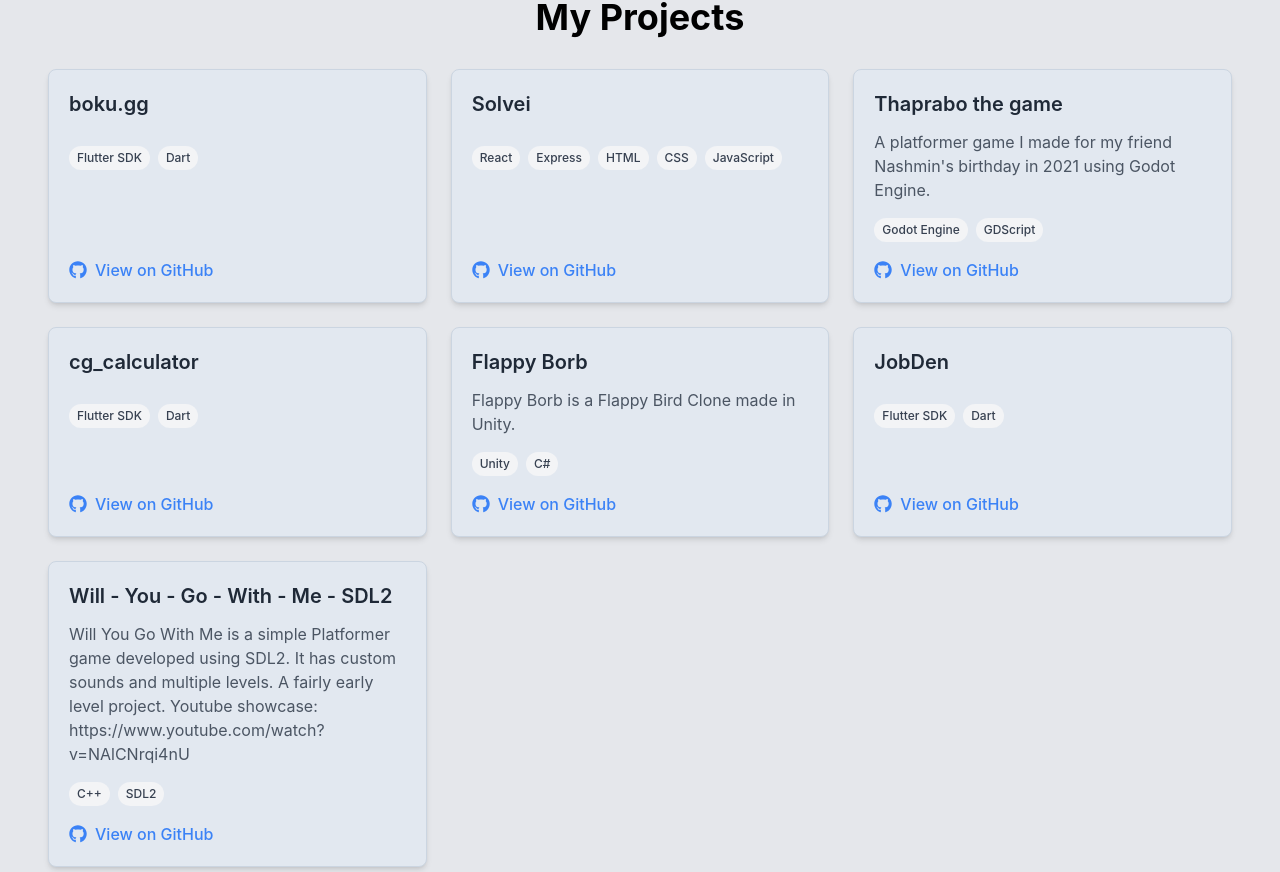
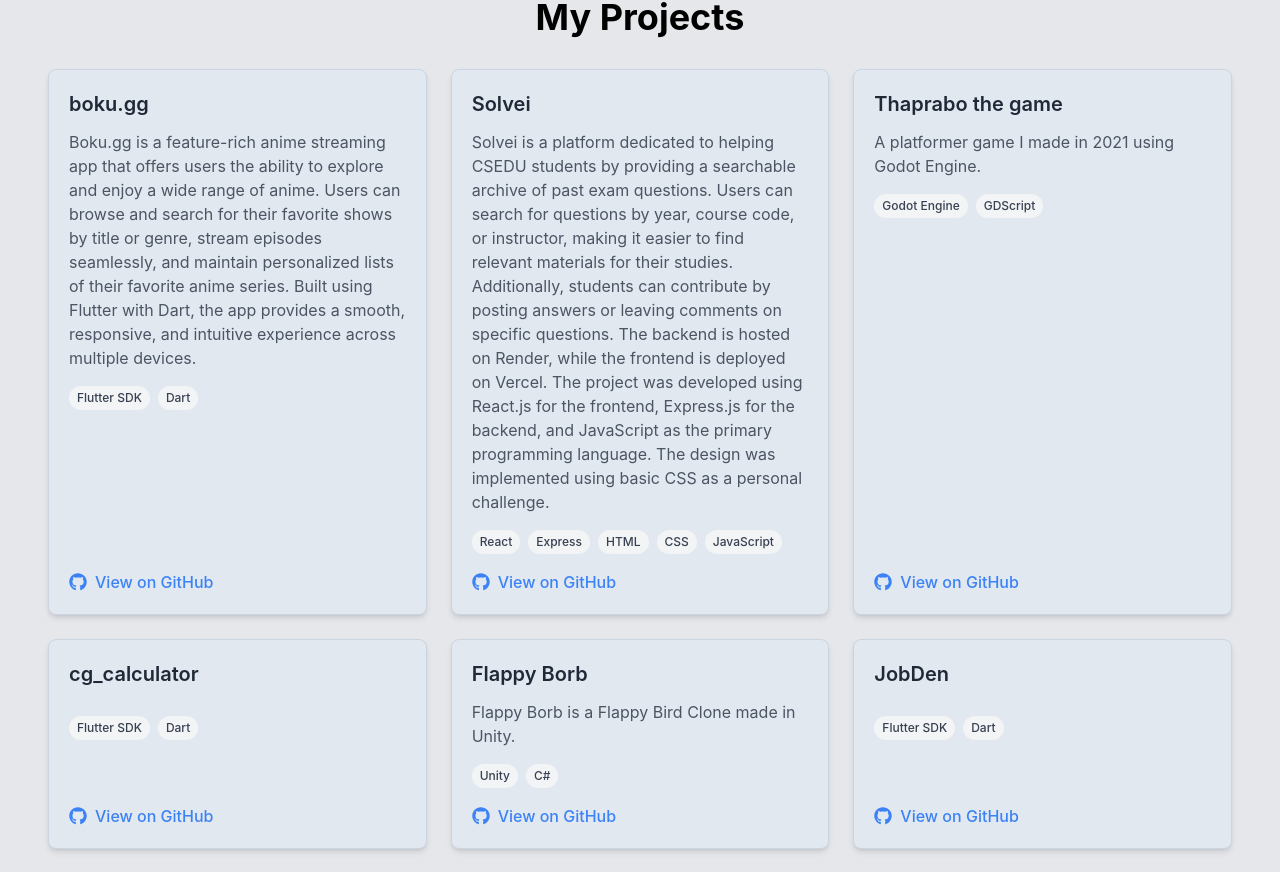
Before and after one commit to azwadkm22/Portfolio, a React (Create React App) app: page / in a window 1280 px wide. Shown: the part 4531-5403 px from the top of the page. Built offline with nearby package versions, Linux system fonts and the light colour scheme.

Commit message:
Added description for boku.gg and Solvei

```diff
--- a/src/components/Projects.js
+++ b/src/components/Projects.js
@@ -7,19 +7,19 @@ function Projects() {
     const projects = [
         {
             title: 'boku.gg',
-            description: '',
+            description: 'Boku.gg is a feature-rich anime streaming app that offers users the ability to explore and enjoy a wide range of anime. Users can browse and search for their favorite shows by title or genre, stream episodes seamlessly, and maintain personalized lists of their favorite anime series. Built using Flutter with Dart, the app provides a smooth, responsive, and intuitive experience across multiple devices.',
             techStack: ['Flutter SDK', 'Dart'],
             link: 'https://github.com/azwadkm22/boku.gg'
         },
         {
             title: 'Solvei',
-            description: '',
+            description: 'Solvei is a platform dedicated to helping CSEDU students by providing a searchable archive of past exam questions. Users can search for questions by year, course code, or instructor, making it easier to find relevant materials for their studies. Additionally, students can contribute by posting answers or leaving comments on specific questions. The backend is hosted on Render, while the frontend is deployed on Vercel. The project was developed using React.js for the frontend, Express.js for the backend, and JavaScript as the primary programming language. The design was implemented using basic CSS as a personal challenge.',
             techStack: ['React', 'Express', 'HTML' , 'CSS', 'JavaScript'],
             link: 'https://github.com/your-github-username/portfolio-website'
         },
         {
             title: 'Thaprabo the game',
-            description: 'A platformer game I made for my friend Nashmin\'s birthday in 2021 using Godot Engine.',
+            description: 'A platformer game I made in 2021 using Godot Engine.',
             techStack: ['Godot Engine', 'GDScript'],
             link: 'https://github.com/azwadkm22/Thaprabo-The-Game'
         },
```
